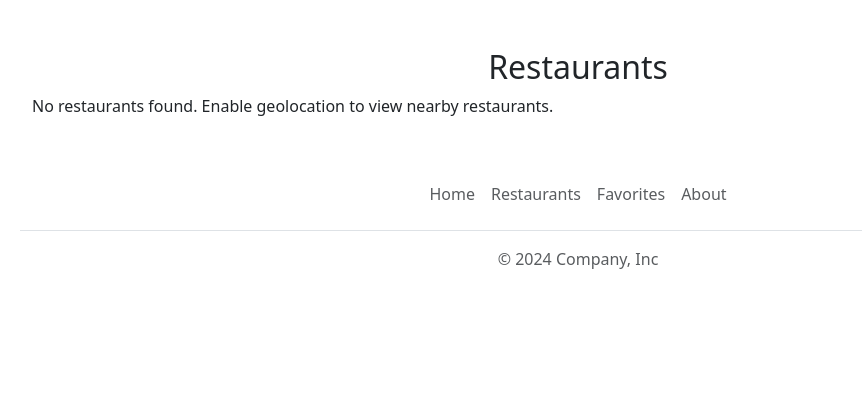
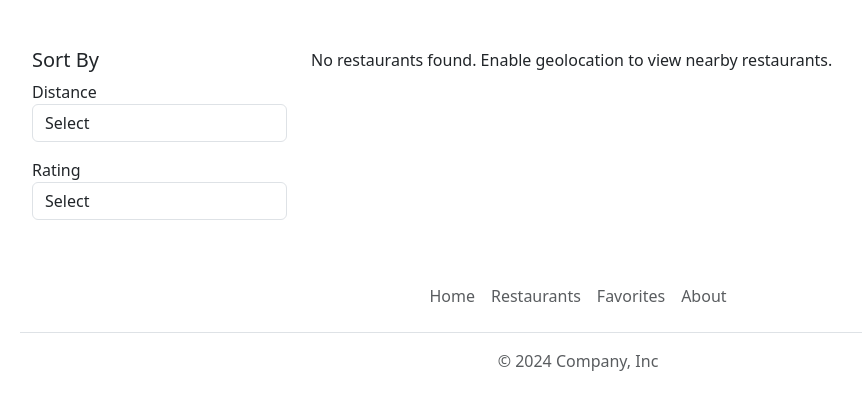
Before and after one commit to Team26-CS2340/FoodFinder, a Django app: page /restaurants/ in a window 1280 px wide. Shown: the part 72-482 px from the top of the page, without its empty margins (62-924 px from the left). Run offline with Django 5.2, Linux system fonts and the light colour scheme.

Commit message:
sortingbyratinganddistance

```diff
--- a/restaurants/templates/restaurants/restaurant_list.html
+++ b/restaurants/templates/restaurants/restaurant_list.html
@@ -4,15 +4,39 @@
 
 {% block content %}
 <div class="container mt-5">
-    <h2 class="text-center">Restaurants</h2>
+    <div class="row">
+        <!-- Sidebar for sorting -->
+        <div class="col-md-3">
+            <h5>Sort By</h5>
+            <form id="sort-form" method="GET" action="{% url 'restaurant_list' %}">
+                <div class="form-group mb-3">
+                    <label for="sort-distance">Distance</label>
+                    <select id="sort-distance" name="sort_by_distance" class="form-control">
+                        <option value="">Select</option>
+                        <option value="asc" {% if request.GET.sort_by_distance == 'asc' %}selected{% endif %}>Closest</option>
+                        <option value="desc" {% if request.GET.sort_by_distance == 'desc' %}selected{% endif %}>Farthest</option>
+                    </select>
+                </div>
+                <div class="form-group mb-3">
+                    <label for="sort-rating">Rating</label>
+                    <select id="sort-rating" name="sort_by_rating" class="form-control">
+                        <option value="">Select</option>
+                        <option value="asc" {% if request.GET.sort_by_rating == 'asc' %}selected{% endif %}>Lowest</option>
+                        <option value="desc" {% if request.GET.sort_by_rating == 'desc' %}selected{% endif %}>Highest</option>
+                    </select>
+                </div>
+            </form>
+        </div>
 
+        <!-- Restaurant list -->
+        <div class="col-md-9">
             <div class="row justify-content-center" id="restaurant-list">
                 {% if restaurants %}
                     {% for restaurant in restaurants %}
-                <div class="col-md-5 mb-5">
+                        <div class="col-md-4 mb-4">
                             <div class="card h-100">
                                 {% if restaurant.images %}
-                            <img src="{{ restaurant.images.0 }}" alt="Restaurant Image" class="card-img-top">
+                                    <img src="{{ restaurant.images.0 }}" alt="Restaurant Image" class="card-img-top fixed-image">
                                 {% endif %}
                                 <div class="card-body">
                                     <h5 class="card-title">{{ restaurant.name }}</h5>
@@ -31,13 +55,25 @@
                 {% endif %}
             </div>
         </div>
+    </div>
+</div>
+
 <script>
+    // Auto-submit form when an option is selected
     document.addEventListener("DOMContentLoaded", function() {
-        // Check if the location has already been stored in sessionStorage
+        const sortForm = document.getElementById('sort-form');
+        const sortFields = document.querySelectorAll('#sort-distance, #sort-cuisine, #sort-rating');
+
+        sortFields.forEach(field => {
+            field.addEventListener('change', function() {
+                sortForm.submit();  // Automatically submit the form when a sort option is selected
+            });
+        });
+
+        // Geolocation and submission (existing logic)
         if (!sessionStorage.getItem('locationAllowed')) {
-            getLocationAndSend();  // Request location if not allowed before
+            getLocationAndSend();
         } else {
-            // If location has already been allowed, submit stored lat and lng to the server
             const lat = sessionStorage.getItem('lat');
             const lng = sessionStorage.getItem('lng');
             if (lat && lng) {
@@ -47,7 +83,6 @@
     });
 
     function getLocationAndSend() {
-        // Request geolocation
         if (navigator.geolocation) {
             navigator.geolocation.getCurrentPosition(sendLocationToServer, handleError);
         } else {
@@ -58,13 +93,9 @@
     function sendLocationToServer(position) {
         const lat = position.coords.latitude;
         const lng = position.coords.longitude;
-
-        // Save to sessionStorage to avoid future requests for the location
         sessionStorage.setItem('locationAllowed', true);
         sessionStorage.setItem('lat', lat);
         sessionStorage.setItem('lng', lng);
-
-        // Prevent multiple submissions by using sessionStorage
         if (!sessionStorage.getItem('locationSent')) {
             const form = document.createElement('form');
             form.method = 'POST';
@@ -88,10 +119,7 @@
             lngInput.value = lng;
             form.appendChild(lngInput);
 
-            // Mark location as sent to avoid repeated form submissions
             sessionStorage.setItem('locationSent', true);
-
-            // Submit the form to the server
             document.body.appendChild(form);
             form.submit();
         }
@@ -102,7 +130,4 @@
     }
 </script>
 
-
-
-
 {% endblock %}
--- a/restaurants/views.py
+++ b/restaurants/views.py
@@ -42,15 +42,15 @@ def signup_view(request):
         form = UserRegistrationForm()
 
     return render(request, 'restaurants/register.html', {'form': form})
-
 def restaurant_list(request):
     closest_restaurants = []
+    cuisine_types = ['Italian', 'Chinese', 'Mexican', 'American']  # Example cuisines
 
     if request.method == 'POST':
         user_lat = request.POST.get('lat')
         user_lng = request.POST.get('lng')
 
-        # Store the user's location in the session to prevent repeated submissions
+        # Store the user's location in the session
         request.session['user_lat'] = user_lat
         request.session['user_lng'] = user_lng
 
@@ -58,6 +58,10 @@ def restaurant_list(request):
         # Check if location is already stored in the session
         user_lat = request.session.get('user_lat')
         user_lng = request.session.get('user_lng')
+
+    sort_by_distance = request.GET.get('sort_by_distance')
+    sort_by_cuisine = request.GET.get('sort_by_cuisine')
+    sort_by_rating = request.GET.get('sort_by_rating')
 
     if user_lat and user_lng:
         try:
@@ -68,20 +72,36 @@ def restaurant_list(request):
                 type='restaurant'
             )
 
-            for place in places_result['results'][:10]:
+            for place in places_result['results']:
                 restaurant = {
                     'name': place.get('name'),
                     'rating': place.get('rating'),
                     'address': place.get('vicinity'),
-                    'cuisine': place.get('types', []),
+                    'cuisine': ', '.join(place.get('types', [])),  # Join types for easy display
                     'images': [f"https://maps.googleapis.com/maps/api/place/photo?maxwidth=400&photoreference={photo['photo_reference']}&key={settings.GOOGLE_MAPS_API_KEY}" for photo in place.get('photos', [])[:1]]
                 }
                 closest_restaurants.append(restaurant)
 
+            # Sorting by rating
+            if sort_by_rating:
+                closest_restaurants = sorted(closest_restaurants, key=lambda x: x['rating'], reverse=(sort_by_rating == 'desc'))
+
+            # Sorting by cuisine
+            if sort_by_cuisine:
+                closest_restaurants = [r for r in closest_restaurants if sort_by_cuisine.lower() in r['cuisine'].lower()]
+
+            # Sorting by distance (closest is already handled by the API)
+            if sort_by_distance == 'desc':  # Sort farthest if 'desc' is selected
+                closest_restaurants = closest_restaurants[::-1]  # Reverse the list for farthest
+
         except Exception as e:
             return render(request, 'restaurants/restaurant_list.html', {'error': str(e)})
 
-    return render(request, 'restaurants/restaurant_list.html', {'restaurants': closest_restaurants})
+    return render(request, 'restaurants/restaurant_list.html', {
+        'restaurants': closest_restaurants,
+        'cuisine_types': cuisine_types
+    })
+
 def home(request):
     favorite_restaurants = []
 
```
Also changed, not shown: db.sqlite3. Lines whose indentation alone changed are shown as unchanged.
